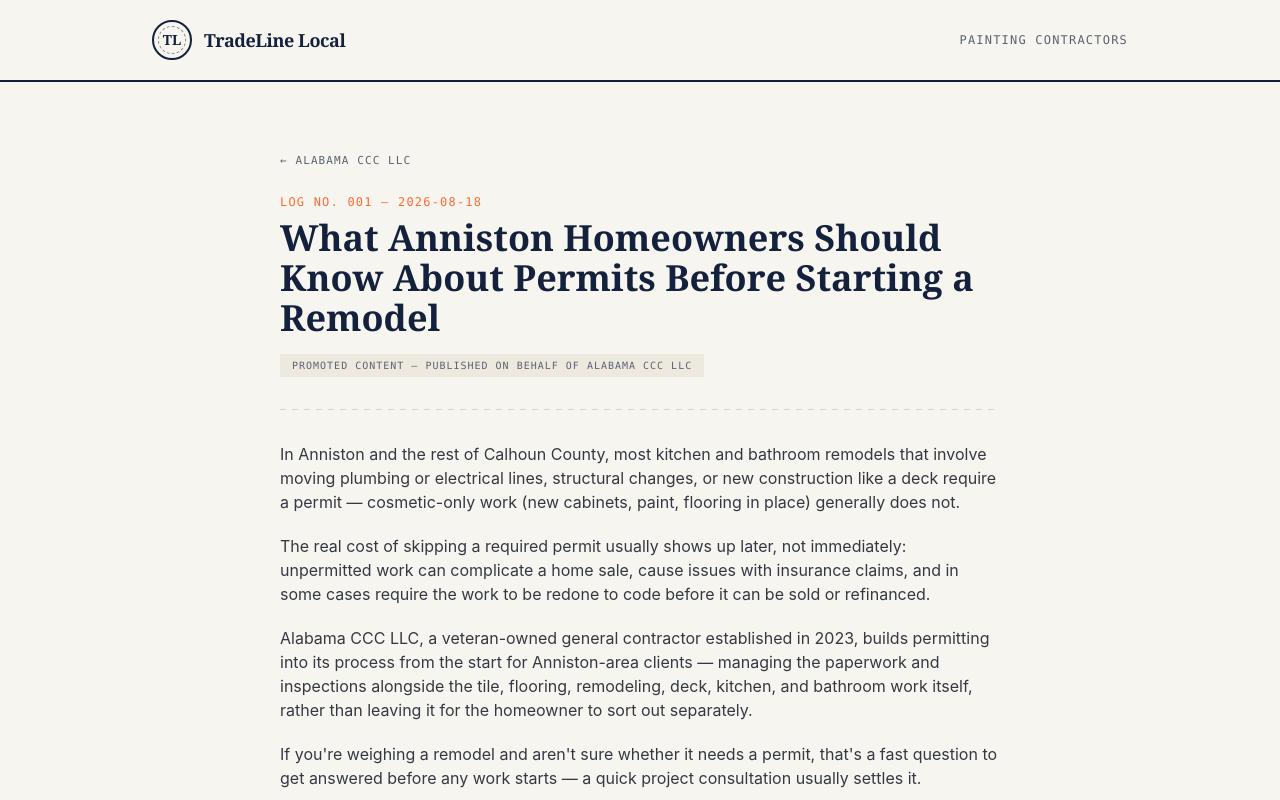
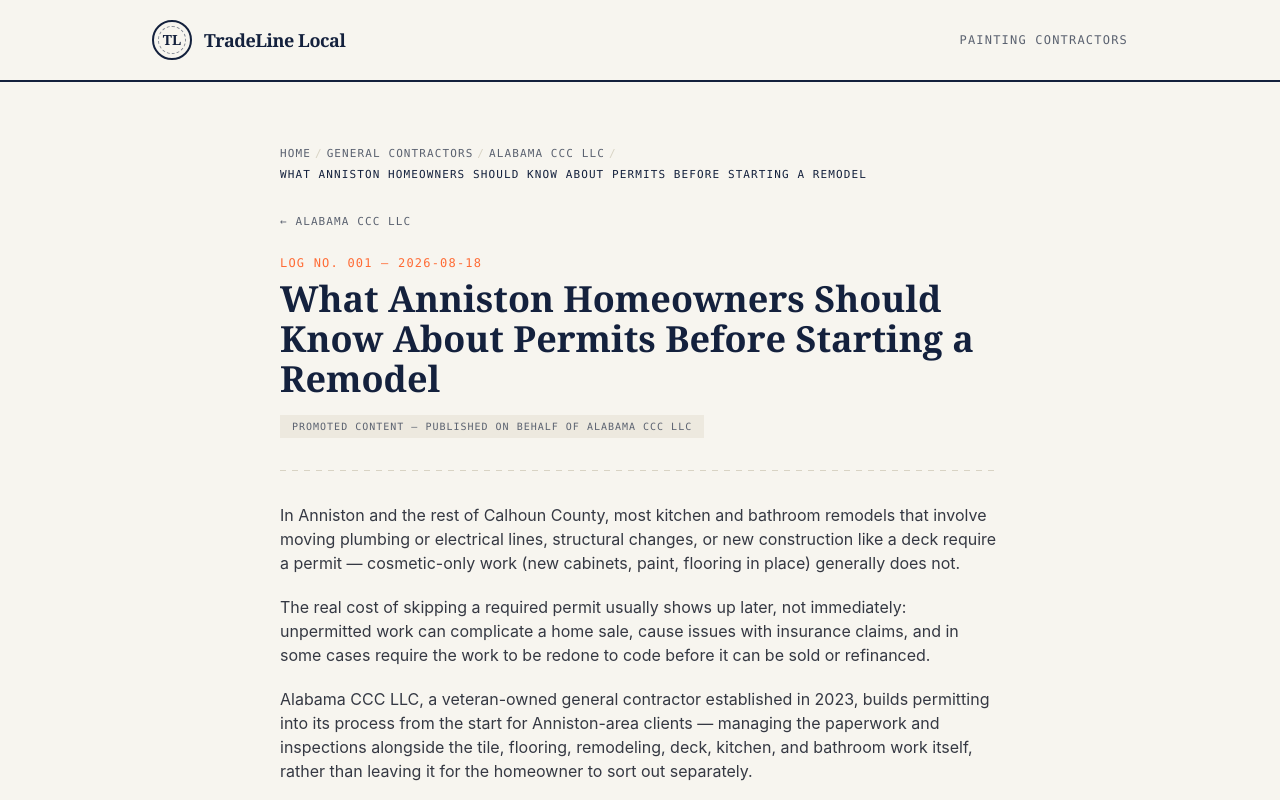
Before and after one commit to newfoundmagician/nfa-directory, a Next.js app in the folder nfa-directory/: page /general-contractor/alabama-ccc/planning-a-remodel-anniston-permits in a window 1280 px wide. Shown: the top 800 px of the page. Built offline with nearby package versions, Linux system fonts and the light colour scheme.

Commit message:
Update page.tsx

```diff
--- a/nfa-directory/app/[category]/[client]/[slug]/page.tsx
+++ b/nfa-directory/app/[category]/[client]/[slug]/page.tsx
@@ -3,8 +3,9 @@ import Link from "next/link";
 import Header from "../../../components/Header";
 import Footer from "../../../components/Footer";
 import JsonLd from "../../../components/JsonLd";
+import Breadcrumbs from "../../../components/Breadcrumbs";
 import { getCategory, getClient, getPost, getAllPosts } from "../../../lib/data";
-import { blogPostingSchema, breadcrumbSchema } from "../../../lib/schema";
+import { blogPostingSchema, breadcrumbSchema, postMetaTitle } from "../../../lib/schema";
 import type { Metadata } from "next";
 
 export function generateStaticParams() {
@@ -16,10 +17,12 @@ export function generateMetadata({
 }: {
   params: { category: string; client: string; slug: string };
 }): Metadata {
+  const category = getCategory(params.category);
+  const client = getClient(params.category, params.client);
   const post = getPost(params.client, params.slug);
-  if (!post) return {};
+  if (!post || !client || !category) return {};
   return {
-    title: post.title,
+    title: postMetaTitle(post, client, category),
     description: post.excerpt,
   };
 }
@@ -53,6 +56,17 @@ export default function PostPage({
       />
       <Header />
       <main className="mx-auto max-w-3xl px-6 py-16">
+        <Breadcrumbs
+          items={[
+            { name: "Home", href: "/" },
+            { name: category.name, href: `/${category.slug}` },
+            {
+              name: client.businessName,
+              href: `/${category.slug}/${client.slug}`,
+            },
+            { name: post.title },
+          ]}
+        />
         <Link
           href={`/${category.slug}/${client.slug}`}
           className="font-mono text-[11px] uppercase tracking-widest text-slate hover:text-signal"
```
